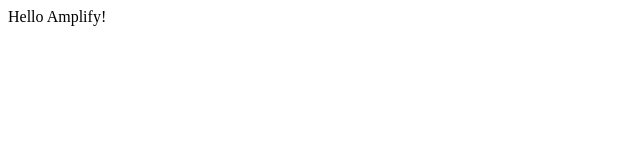
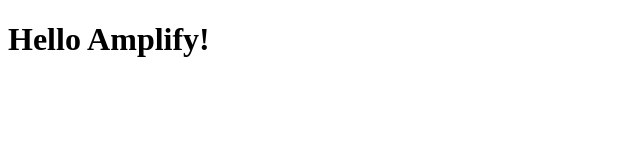
Before and after one commit to zhunshen777/amplifytest, a plain HTML site: page index.html in a window 1280 px wide. Shown: the whole page, without its empty margins (0-640 px from the left). Drawn offline with Linux system fonts and the light colour scheme.

Commit message:
first commit

```diff
--- a/index.html
+++ b/index.html
@@ -5,6 +5,6 @@
     <title>Amplify Test</title>
 </head>
 <body>
-    Hello Amplify!
+<h1>Hello Amplify!</h1>
 </body>
 </html>
```
